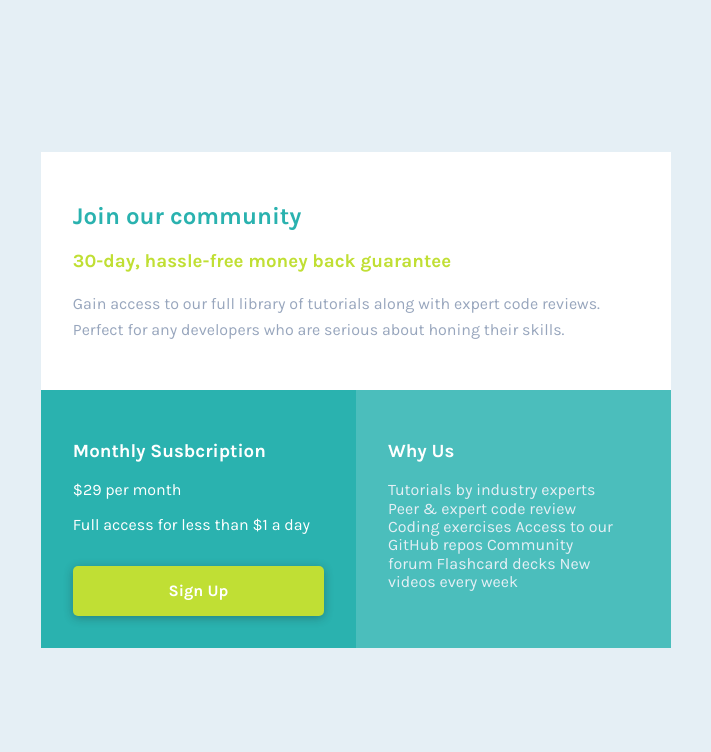
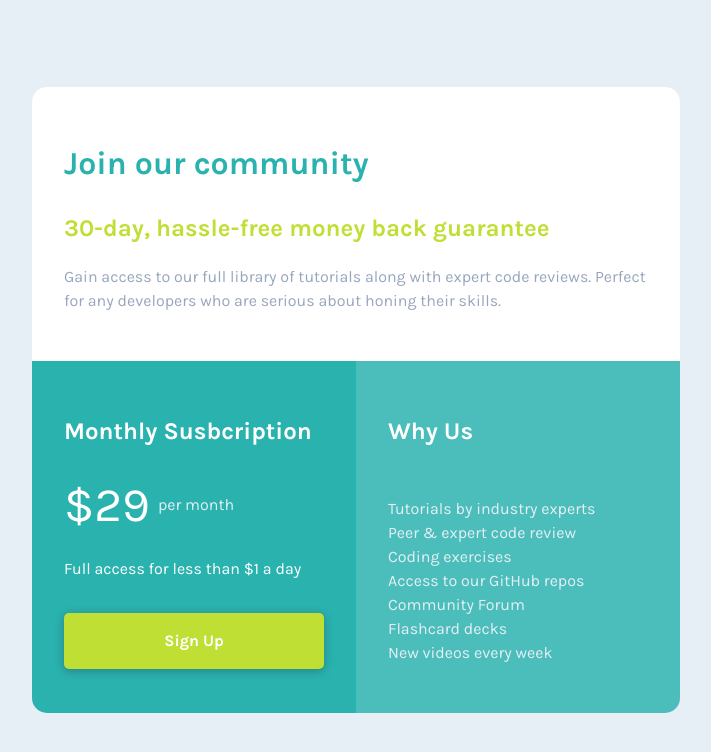
Before and after one commit to marek4882/Frontend-Mentor, a plain HTML site: page Single price grid component/index.html in a window 1280 px wide. Shown: the whole page, without its empty margins (284-995 px from the left). Drawn offline with Linux system fonts and the light colour scheme.

Commit message:
Version 1.0 (Completed)

```diff
--- a/Single price grid component/css/style.css
+++ b/Single price grid component/css/style.css
@@ -1,7 +1,10 @@
-* {
+*,
+*:before,
+*:after {
   box-sizing: border-box;
 }
 body {
+  line-height: 1.5;
   font-family: "Karla", sans-serif;
   color: white;
   background: hsl(204, 43%, 93%);
@@ -13,16 +16,17 @@ main {
   align-content: center;
 }
 .container {
+  display: grid;
+  border-radius: 15px;
+  overflow: hidden;
   margin: 3rem 1rem;
-  display: grid;
-  max-width: 40rem;
-  padding: 0.3rem;
+  max-width: 40.5rem;
 }
 section {
   padding: 2rem;
 }
-h2,
-h3 {
+h1,
+h2 {
   font-weight: 700;
 }
 
@@ -38,36 +42,47 @@ h3 {
 .library-description {
   color: hsl(218, 22%, 67%);
   margin-top: 0;
-  line-height: 1.6;
 }
 
 .monthly-subscription-section {
   background-color: hsl(179, 62%, 43%);
 }
-.signup-button {
-  width: 100%;
-  margin-top: 1rem;
+.subscription-price {
+  display: flex;
+  justify-items: center;
+  align-items: center;
+  gap: 0.5rem;
+  color: hsl(204, 43%, 93%);
+}
+.price-amount {
+  color: white;
+  font-weight: 400;
+  font-size: 3rem;
+}
+.signup-btn {
+  display: block;
+  cursor: pointer;
+  margin-top: 2rem;
   padding: 1rem;
+  text-align: center;
+  text-decoration: none;
+  font-weight: 700;
+  color: white;
   background-color: hsl(71, 73%, 54%);
   border: none;
   border-radius: 5px;
-  cursor: pointer;
   box-shadow: 0 2px 10px rgba(30, 30, 30, 0.312);
 }
-a {
-  font-weight: 700;
-  color: white;
-  text-decoration: none;
-}
-
 .benefits-section {
   background-color: hsl(179, 47%, 52%);
 }
-.benefits-description {
-  width: 24ch;
+.education-list {
+  margin-top: 3rem;
+  padding: 0;
   color: hsl(204, 43%, 93%);
+  font-weight: 400;
+  list-style-type: none;
 }
-
 @media screen and (min-width: 600px) {
   .container {
     grid-template-columns: repeat(2, 1fr);
--- a/Single price grid component/index.html
+++ b/Single price grid component/index.html
@@ -20,12 +20,12 @@
   </head>
   <body>
     <main>
-      <article class="container">
+      <div class="container">
         <section class="community-section">
-          <h2 class="community-header">Join our community</h2>
-          <h3 class="guarantee-description">
+          <h1 class="community-header">Join our community</h1>
+          <h2 class="guarantee-description">
             30-day, hassle-free money back guarantee
-          </h3>
+          </h2>
           <p class="library-description">
             Gain access to our full library of tutorials along with expert code
             reviews. Perfect for any developers who are serious about honing
@@ -33,22 +33,28 @@
           </p>
         </section>
         <section class="monthly-subscription-section">
-          <h3 class="subscription-header">Monthly Susbcription</h3>
-          <p class="subscription-price">&dollar;29 per month</p>
+          <h2 class="subscription-header">Monthly Susbcription</h2>
+          <p class="subscription-price">
+            <span class="price-amount">&dollar;29</span> per month
+          </p>
           <p class="subscription-description">
             Full access for less than &dollar;1 a day
           </p>
-          <button class="signup-button"><a href="">Sign Up</a></button>
+          <a href="" class="signup-btn">Sign Up</a>
         </section>
         <section class="benefits-section">
-          <h3 class="benefits-header">Why Us</h3>
-          <p class="benefits-description">
-            Tutorials by industry experts Peer &amp; expert code review Coding
-            exercises Access to our GitHub repos Community forum Flashcard decks
-            New videos every week
-          </p>
+          <h2 class="benefits-header">Why Us</h2>
+          <ul class="education-list">
+            <li>Tutorials by industry experts</li>
+            <li>Peer &amp; expert code review</li>
+            <li>Coding exercises</li>
+            <li>Access to our GitHub repos</li>
+            <li>Community Forum</li>
+            <li>Flashcard decks</li>
+            <li>New videos every week</li>
+          </ul>
         </section>
-      </article>
+      </div>
     </main>
   </body>
 </html>
```
